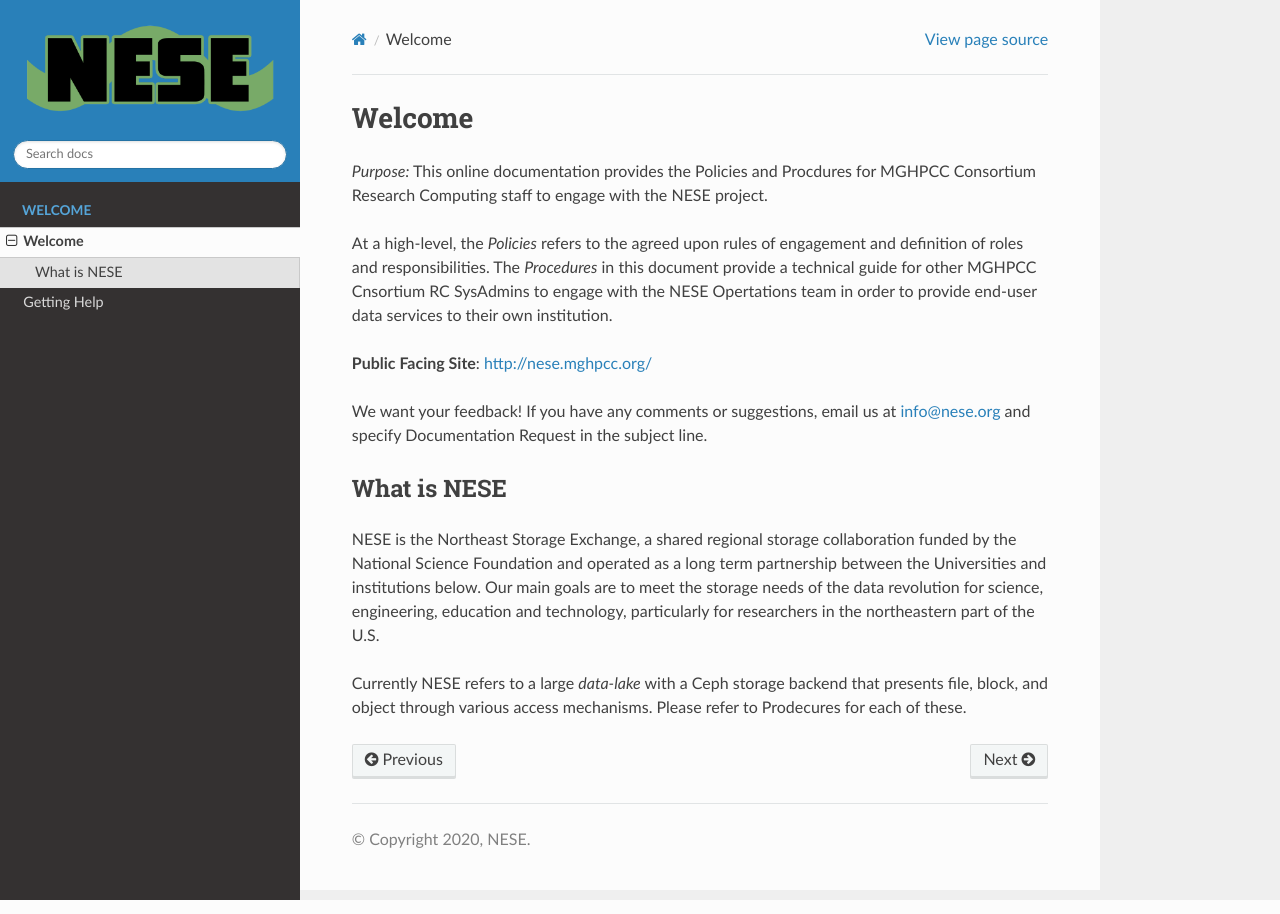
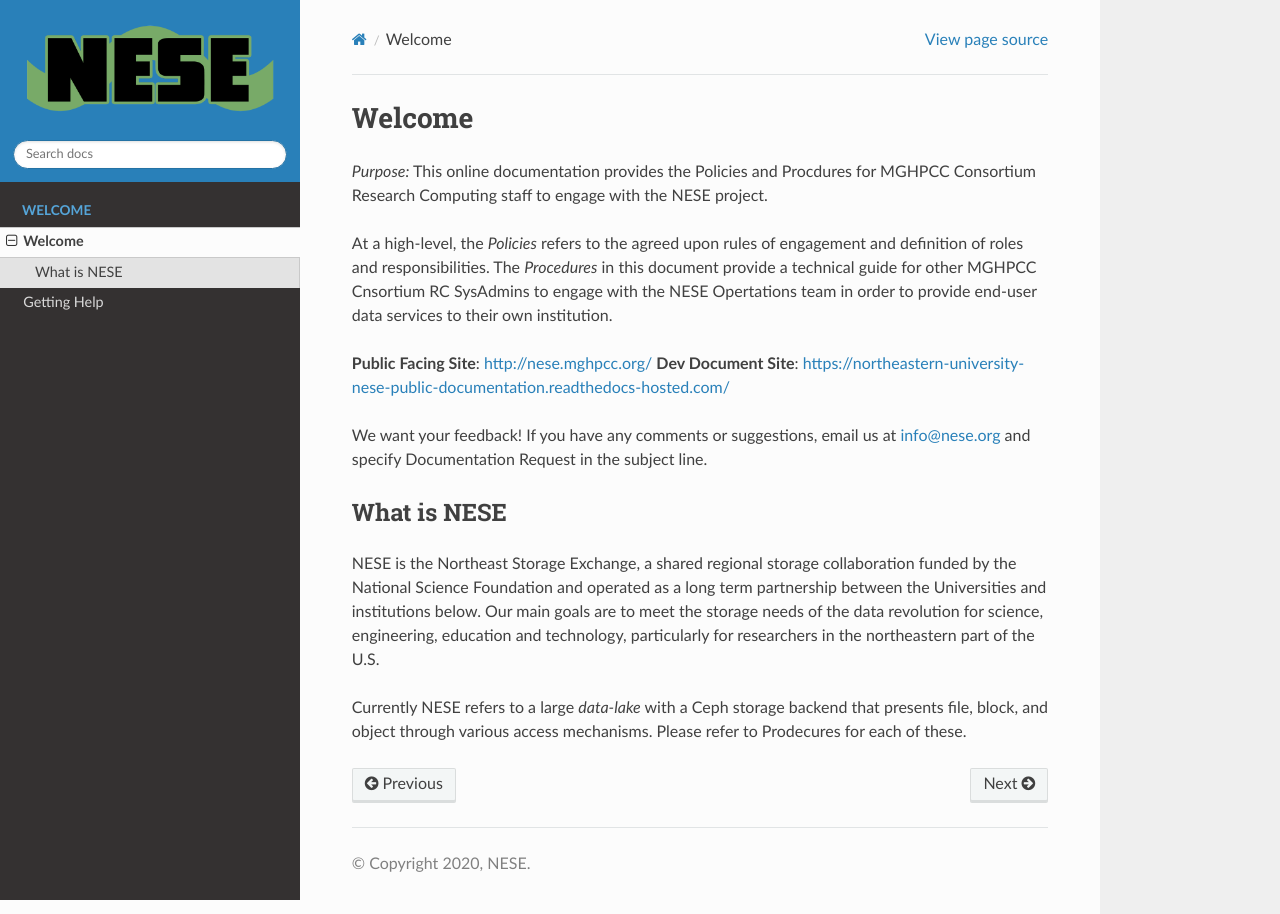
Before and after one commit to fasrc/nese-public-documentation, a Sphinx documentation site: the page built from docs/source/welcome/welcome.rst, in a window 1280 px wide. Built offline with Sphinx 7.4.7 and the Read the Docs theme 2.0.0, drawn with Linux system fonts in a browser that asks for light colours.

Commit message:
Putting the URL in Docs

```diff
--- a/docs/source/welcome/welcome.rst
+++ b/docs/source/welcome/welcome.rst
@@ -6,6 +6,7 @@
 At a high-level, the *Policies* refers to the agreed upon rules of engagement and definition of roles and responsibilities. The *Procedures* in this document provide a technical guide for other MGHPCC Cnsortium RC SysAdmins to engage with the NESE Opertations team in order to provide end-user data services to their own institution.
 
 **Public Facing Site**: http://nese.mghpcc.org/
+**Dev Document Site**: https://northeastern-university-nese-public-documentation.readthedocs-hosted.com/
 
 We want your feedback! If you have any comments or suggestions, email us at info@nese.org
 and specify Documentation Request in the subject line.
```
